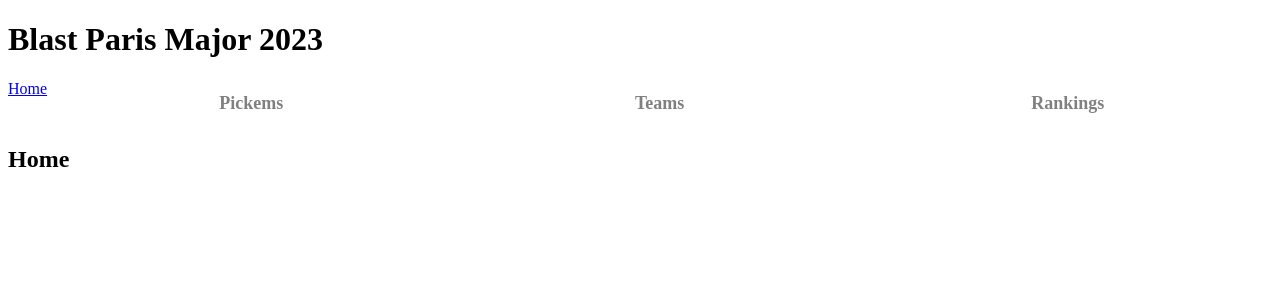
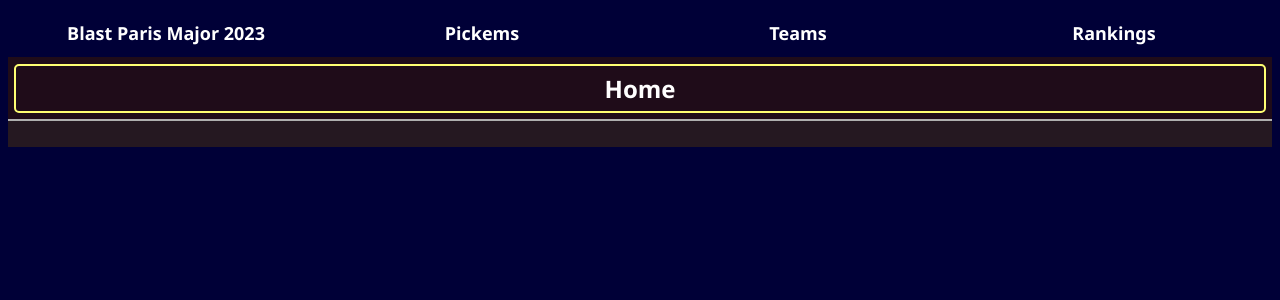
Before and after one commit to Sean-Grobicki/CS-Website, a React (Create React App) app in the folder CS-Website/: page / in a window 1280 px wide. Shown: the top 300 px of the page. Built offline with nearby package versions, Linux system fonts and the light colour scheme.

Commit message:
Changing display and coloursheme of website specifically navigation bar.

```diff
--- a/CS-Website/src/Pages/App.js
+++ b/CS-Website/src/Pages/App.js
@@ -3,12 +3,13 @@
 import Rankings from './Rankings';
 import Teams from './Teams';
 import {Routes, Route} from 'react-router-dom';
+import global from '../Stylesheets/global.module.css';
 
 
 
 function App() {
   return (
-    <div className='App'>
+    <div className={global.container}>
         <Routes>
             <Route path="/" element={<Home />} />
             <Route path="Pickems" element={<Pickems/>}/>
--- a/CS-Website/src/Pages/Home.js
+++ b/CS-Website/src/Pages/Home.js
@@ -1,15 +1,19 @@
 import { Link } from 'react-router-dom';
-import '../Stylesheets/NavBar.css';
-import '../Stylesheets/global.module.css';
+import navbarStyle from'../Stylesheets/NavBar.module.css';
+import globalStyle from '../Stylesheets/global.module.css';
 
 function Home() {
   return (
-    <div className="container">
-      <header className="headerDiv">
-        <h1 className='h1'>Blast Paris Major 2023</h1>
+    <div className={globalStyle.container}>
+      <header className={globalStyle.headerCon}>
         <NavigationBar/>
-        <h2>Home</h2>
       </header>
+      <div className={globalStyle.contentCon}>
+        <h2 className={globalStyle.h2}>Home</h2>
+      </div>
+      <footer className={globalStyle.footer}>
+
+      </footer>
     </div>
   );
 }
@@ -19,11 +23,11 @@
 export function NavigationBar()
 {
   return (
-      <nav className="navbarCon">
-        <Link className="navBarLink" to="/">Home</Link>
-        <Link className='navbarLink' to="/Pickems">Pickems</Link>
-        <Link className='navbarLink' to="/Teams">Teams</Link>
-        <Link className='navbarLink' to ="/Rankings">Rankings</Link>
+      <nav className={navbarStyle.navbarCon}>
+        <Link className={navbarStyle.navbarLink} to="/">Blast Paris Major 2023</Link>
+        <Link className={navbarStyle.navbarLink} to="/Pickems">Pickems</Link>
+        <Link className={navbarStyle.navbarLink} to="/Teams">Teams</Link>
+        <Link className={navbarStyle.navbarLink} to ="/Rankings">Rankings</Link>
       </nav>
   );
 }
--- a/CS-Website/src/Pages/Pickems.js
+++ b/CS-Website/src/Pages/Pickems.js
@@ -1,14 +1,15 @@
-import '../Stylesheets/global.module.css';
+import global from '../Stylesheets/global.module.css';
 import { NavigationBar } from './Home'
 
 function Pickems() {
   return (
-    <div className="App">
-      <header className="App-header">
-        <h1>Blast Paris Major 2023</h1>
+    <div className={global.container}>
+      <header className={global.headerCon}>
         <NavigationBar/>
-        <h2>Pickems</h2>
       </header>
+      <div className={global.contentCon}>
+          <h2 className={global.h2}>Pickems</h2>
+        </div>
     </div>
   );
 }
--- a/CS-Website/src/Pages/Rankings.js
+++ b/CS-Website/src/Pages/Rankings.js
@@ -1,14 +1,15 @@
-import '../Stylesheets/global.module.css';
+import global from '../Stylesheets/global.module.css';
 import { NavigationBar } from './Home';
 
 function Rankings() {
   return (
-    <div className="App">
-      <header className="App-header">
-        <h1>Blast Paris Major 2023</h1>
+    <div className={global.container}>
+      <header className={global.headerCon}>
         <NavigationBar/>
-        <h2>Valve Rankings</h2>
       </header>
+      <div className={global.contentCon}>
+        <h2 className={global.h2}>Valve Rankings</h2>
+      </div>
     </div>
   );
 }
--- a/CS-Website/src/Pages/Teams.js
+++ b/CS-Website/src/Pages/Teams.js
@@ -1,14 +1,15 @@
-import '../Stylesheets/global.module.css';
+import global from '../Stylesheets/global.module.css';
 import { NavigationBar } from './Home';
 
 function Teams() {
   return (
-    <div className="App">
-      <header className="App-header">
-        <h1>Blast Paris Major 2023</h1>
+    <div className={global.container}>
+      <header className={global.headerCon}>
         <NavigationBar/>
-        <h2>Teams Attending</h2>
       </header>
+      <div className={global.contentCon}>
+        <h2 className={global.h2}>Teams Attending</h2>
+      </div>
     </div>
   );
 }
--- a/CS-Website/src/Stylesheets/NavBar.css
+++ b/CS-Website/src/Stylesheets/NavBar.module.css
@@ -2,7 +2,7 @@
 {
     display: flex;
     flex: 2;
-    background-color:white;
+    background-color:#000037;
 }
 
 .navbarLink
@@ -10,7 +10,7 @@
     flex: 1;
     text-decoration: none;
     font-weight: 800;
-    color: gray;
+    color: white;
     font-size: large;
     padding: 1%;
     text-align: center;
--- a/CS-Website/src/Stylesheets/global.module.css
+++ b/CS-Website/src/Stylesheets/global.module.css
@@ -1,12 +1,16 @@
-
+html
+{
+    background-color: #000037;
+    font-family: 'Segoe UI', Tahoma, Geneva, Verdana, sans-serif;
+    height: 100%;
+}
 .container
 {
     display: flex;
+    flex: auto;
     flex-direction: column;
-    flex: 1;
-    font-family: 'Segoe UI', Tahoma, Geneva, Verdana, sans-serif;
-    background-color: whitesmoke;
-    border-radius: 5px;
+    background-color: rgb(31, 12, 25);
+    color: #000037;
     height: 100%;
 }
 
@@ -23,6 +27,39 @@
     align-self: center;
     margin: 0.5%;
     text-align: center;
+    color: rgb(255, 254, 114);
+    font-weight: 800;
+}
+
+.h2
+{
+    flex: 1;
+    align-self: center;
+    margin: 0.5%;
+    text-align: center;
     color: white;
     font-weight: 800;
 }
+
+.contentCon
+{
+    flex: auto;
+    height: 100%;
+    background-color: rgb(31, 12, 25);
+    border-radius: 5px;
+    margin: 0.5%;
+    border: solid 2px rgb(255, 254, 114);
+}
+
+.footer
+{
+    display: flex;
+    flex-direction: column;
+    justify-self: flex-end;
+    align-items: flex-start;
+    padding: 1%;
+    padding-left: 2%;
+    background-color: rgb(37, 24, 33);
+    border-top: solid 2px #afafaf;
+
+}
```
